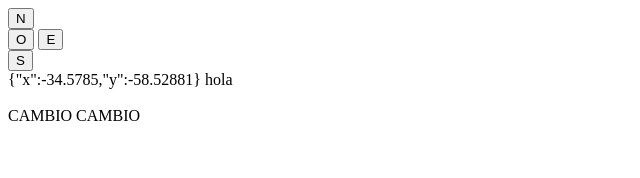
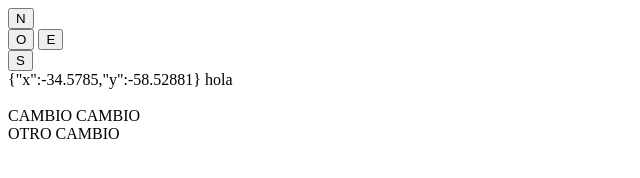
Before and after one commit to LGaliz/ALGO3WEB, a website: page index.html in a window 1280 px wide. Shown: the whole page, without its empty margins (0-640 px from the left). Drawn offline with nearby package versions, Linux system fonts and the light colour scheme.

Commit message:
Prueba de Cambios

```diff
--- a/index.html
+++ b/index.html
@@ -20,6 +20,8 @@
 	<div>{{pokemonCaminar.coordenada}} {{pokemonCaminar.atributo}}</div>
 	<br>
 	CAMBIO CAMBIO
+	<br>
+	OTRO CAMBIO
 	<script src="src/controllers/PokemonController.js"></script>
 	<script src="src/js/app.js"></script>
 	<script src="src/js/geodds.js"></script>
```
